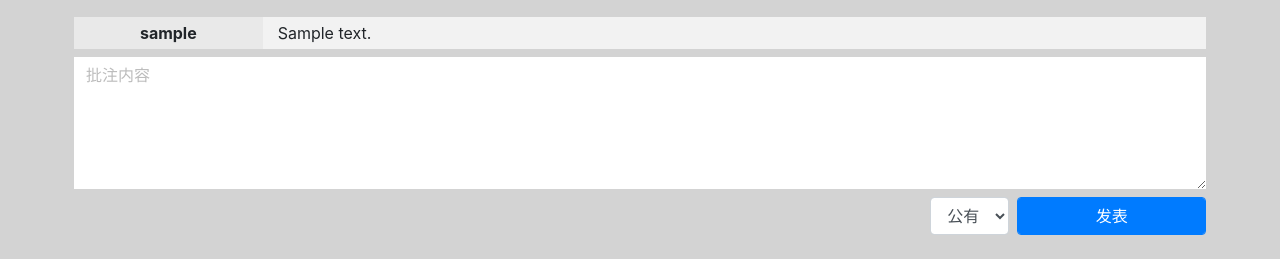
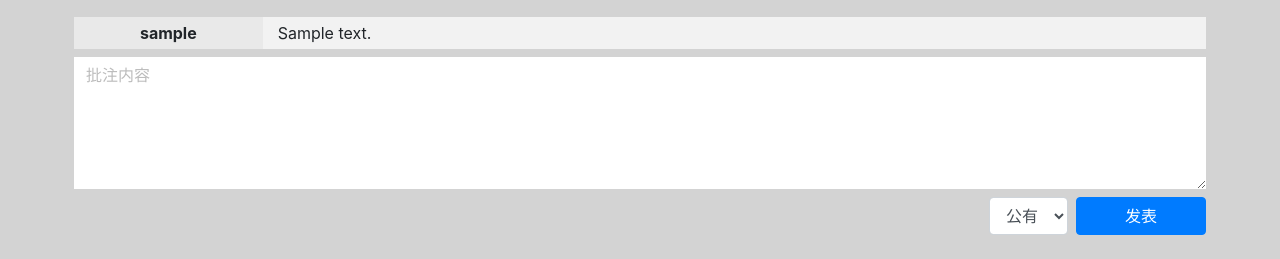
Before and after one commit to zypangpang/patent_management_system, a Django app: page /detail/?pub_id=1 in a window 1280 px wide. Shown: the part 752-1011 px from the top of the page. Run offline with Django 3.2, Linux system fonts and the light colour scheme; a user stored in the database is signed in; tables that the repository leaves empty hold one stand-in row (values such as "Sample post"); some libraries are stand-ins or nearby versions.

Commit message:
first version without trimming finished

```diff
--- a/main/templates/main/add.html
+++ b/main/templates/main/add.html
@@ -287,7 +287,7 @@
         </div>
 
         <div class="row my-2 px-2 justify-content-end">
-               <input type="submit" class="btn btn-primary px-5 m-0">
+               <input type="submit" class="btn btn-primary px-5 m-0" value="提交">
         </div>
     </form>
     <!--<form action="" method="post" enctype="multipart/form-data">
--- a/main/templates/main/detail.html
+++ b/main/templates/main/detail.html
@@ -322,7 +322,7 @@
         </div>
 
         <div class="row my-2 px-2 justify-content-end">
-               <input type="submit" id="submit_btn" hidden class="btn btn-primary px-5">
+               <input type="submit" id="submit_btn" hidden class="btn btn-primary px-5" value="提交">
         </div>
     </form>
     <div class="row my-2 px-2 ">
@@ -361,7 +361,7 @@
                             <option value="{{ val }}">{{ text }}</option>
                         {% endfor %}
                     </select>
-                    <button type="submit" class="form-control btn btn-primary col-2 p-1"  >发表</button>
+                    <button type="submit" class="btn btn-primary px-5">发表</button>
                 </div>
             </form>
         </div>
--- a/main/templates/main/import.html
+++ b/main/templates/main/import.html
@@ -87,7 +87,7 @@
         </div>
 
         <div class="row mx-1 my-2 justify-content-end">
-            <input type="submit" class="btn btn-primary px-5">
+            <input type="submit" class="btn btn-primary px-5" value="提交">
         </div>
     </form>
 
--- a/main/templates/main/query.html
+++ b/main/templates/main/query.html
@@ -90,7 +90,7 @@
         <div class="row my-2 px-1 justify-content-between">
             <input type="number" hidden name="field_count" id="field_count" value="1">
             <button type="button" class="btn btn-light px-5" id="add_field_btn">添加条件</button>
-            <input type="submit" class="btn btn-primary px-5 ">
+            <input type="submit" class="btn btn-primary px-5 "value="提交">
         </div>
     </form>
 
```
